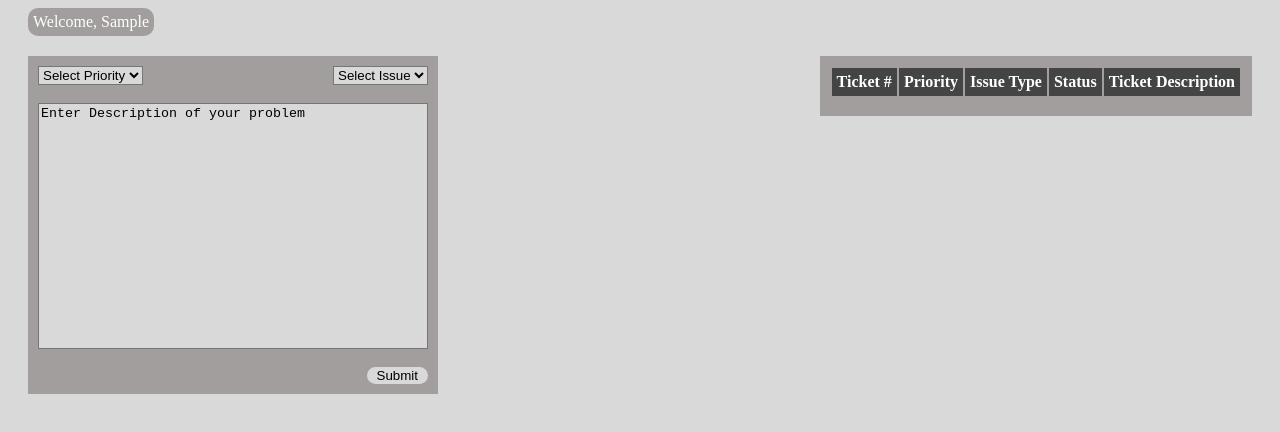
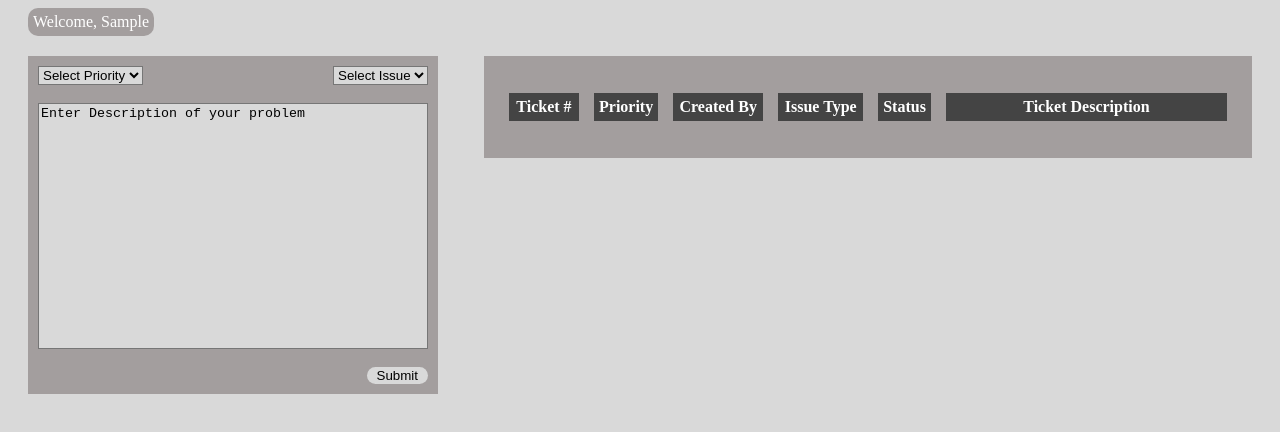
Before and after one commit to Keldon-lopez/Foundations-Capstone, a website: page Public/index.html in a window 1280 px wide. Both pictures are taken after typing "Sample" into the empty fields and a click on the button "LOGIN". Drawn offline with nearby package versions, Linux system fonts and the light colour scheme; no server answers.

Commit message:
finished table and it also pulls from the backend without issues to create ticket rows

```diff
--- a/Public/index.css
+++ b/Public/index.css
@@ -85,10 +85,34 @@ div > button:hover {
   background: #a39e9e;
   color: white;
   padding: 10px;
+  width: 60vw;
+  border-spacing: 15px 27px;
 }
-#ticketTable > tbody > tr > th {
+#ticketTable > thead > tr > th {
   background-color: #444444;
   color: white;
   padding: 5px;
   margin-right: 15px;
 }
+td {
+  background-color: #d9d9d9;
+  color: black;
+}
+#ticketNum{
+  width: 60px;
+}
+#priority{
+  width: 30px;
+}
+#createdBy{
+  width: 80px;
+}
+#issueType{
+  width: 75px;
+}
+#status{
+  width: 30px;
+}
+#description {
+  width: auto;
+}
--- a/Public/index.html
+++ b/Public/index.html
@@ -13,54 +13,8 @@
       </form>
     </div>
     <main>
-        <div id="ticketingInterface">
-            <div id="ticketFormContainer">
-                <form id="ticketSubmissionForm">
-                    <div id="selectors">
-                        <select placeholder="Select Priority">
-                            <option>Select Priority</option>
-                            <option value="1">1</option>
-                            <option value="2">2</option>
-                            <option value="3">3</option>
-                        </select>
-                        <select>
-                            <option>Select Issue</option>
-                            <option value="Computer">Computer</option>
-                            <option value="Internet">Internet</option>
-                            <option value="Application">Application</option>
-                        </select>
-                    </div>
-                    <br>
-                    <textarea
-                    type="text"
-                    id="ticketDescription"
-                    placeholder="Enter Description of your problem"
-                    ></textarea>
-                    <br>
-                    <div id="ticketSubmitButtonContainer">
-                        <button>Submit</button>
-                    </div>
-                </form>
-                </div>
-            <div id="ticketListContainer">
-                    <table id="ticketTable">
-                        <tbody>
-                            <tr>
-                                <th>Ticket #</th>
-                                <th>Priority</th>
-                                <th>Issue Type</th>
-                                <th>Status</th>
-                                <th>Ticket Description</th>
-                            </tr>
-                            <tr></tr>
-                            <tr></tr>
-                            <tr></tr>
-                            <tr></tr>
-                        </tbody>
-                    </table>
-            </div>
-        </div>
     </main>
+    <script src="../node_modules/axios/dist/axios.min.js"></script>
     <script src="index.js"></script>
   </body>
 </html>
--- a/Public/index.js
+++ b/Public/index.js
@@ -1,12 +1,10 @@
-const baseURL = "http://localhost:4444/api";
+const baseURL = "http://localhost:4444/";
 
 const body = document.querySelector("body");
 const login = document.querySelector("#Login");
 const usernameInput = document.querySelector("#usernameInput");
 const loginForm = document.querySelector("#loginForm");
 const main = document.querySelector("main");
-
-const getTickets = () => axios.get(`${baseURL}/tickets/`).then(createTable);
 
 const signIn = (e) => {
   e.preventDefault();
@@ -16,38 +14,38 @@ const signIn = (e) => {
     let usernameIcon = document.createElement("div");
     let ticketingInterface = document.createElement("div");
     ticketingInterface.classList.add("ticketingInterface");
-    // ticketingInterface.innerHTML = `<div id="ticketingInterface">
-    //     <div id="ticketFormContainer">
-    //         <form id="ticketSubmissionForm">
-    //             <div id="selectors">
-    //                 <select placeholder="Select Priority">
-    //                     <option>Select Priority</option>
-    //                     <option value="1">1</option>
-    //                     <option value="2">2</option>
-    //                     <option value="3">3</option>
-    //                 </select>
-    //                 <select>
-    //                     <option>Select Issue</option>
-    //                     <option value="Computer">Computer</option>
-    //                     <option value="Internet">Internet</option>
-    //                     <option value="Application">Application</option>
-    //                 </select>
-    //             </div>
-    //             <br>
-    //             <textarea
-    //             type="text"
-    //             id="ticketDescription"
-    //             placeholder="Enter Description of your problem"
-    //             ></textarea>
-    //             <br>
-    //             <div id="ticketSubmitButtonContainer">
-    //                 <button>Submit</button>
-    //             </div>
-    //         </form>
-    //         </div>
-    //         <div id="ticketListContainer"></div>
-    //      </div>`;
-    // main.appendChild(ticketingInterface);
+    ticketingInterface.innerHTML = `<div id="ticketingInterface">
+        <div id="ticketFormContainer">
+            <form id="ticketSubmissionForm">
+                <div id="selectors">
+                    <select placeholder="Select Priority">
+                        <option>Select Priority</option>
+                        <option value="1">1</option>
+                        <option value="2">2</option>
+                        <option value="3">3</option>
+                    </select>
+                    <select>
+                        <option>Select Issue</option>
+                        <option value="Computer">Computer</option>
+                        <option value="Internet">Internet</option>
+                        <option value="Application">Application</option>
+                    </select>
+                </div>
+                <br>
+                <textarea
+                type="text"
+                id="ticketDescription"
+                placeholder="Enter Description of your problem"
+                ></textarea>
+                <br>
+                <div id="ticketSubmitButtonContainer">
+                    <button>Submit</button>
+                </div>
+            </form>
+            </div>
+            <div id="ticketListContainer"></div>
+         </div>`;
+    main.appendChild(ticketingInterface);
 
     usernameIcon.classList.add("usernameIcon");
     usernameIcon.innerHTML = `
@@ -61,8 +59,42 @@ const signIn = (e) => {
   }
 };
 
-const createTable = (res) => {
-  // this does a thing
-};
+const getTickets = () => {
+  const ticketListContainer = document.querySelector("#ticketListContainer");
+  ticketListContainer.innerHTML = `
+  <table id="ticketTable">
+                        <thead>
+                            <tr>
+                                <th id="ticketNum">Ticket #</th>
+                                <th id="priority">Priority</th>
+                                <th id="createdBy">Created By</th>
+                                <th id="issueType">Issue Type</th>
+                                <th id="status">Status</th>
+                                <th id="description">Ticket Description</th>
+                            </tr>
+                        </thead>
+                        <tbody id="ticketBody">
+                        </tbody>
+  `
+  const ticketBody = document.querySelector("#ticketBody");
+
+  axios.get(`${baseURL}tickets/`)
+  .then(res => {
+    res.data.forEach(elem => {
+        console.log(elem)
+        let {ticket_id, priority, username, type, status, description } = elem;
+        let ticketRow = document.createElement("tr")
+        ticketRow.innerHTML = `
+        <td>${ticket_id}</td>
+        <td>${priority}</td>
+        <td>${username}</td>
+        <td>${type}</td>
+        <td>${status}</td>
+        <td>${description}</td>
+        `
+        ticketBody.appendChild(ticketRow);
+    })
+})
+}
 
 loginForm.addEventListener("submit", signIn);
--- a/Server/controller.js
+++ b/Server/controller.js
@@ -44,6 +44,7 @@ module.exports = {
     getTickets: (req, res) => {
         sequelize.query('select * from tickets;')
         .then((dbRes) => {
+            console.log(dbRes)
             res.status(200).send(dbRes[0])
          }
         )
```
